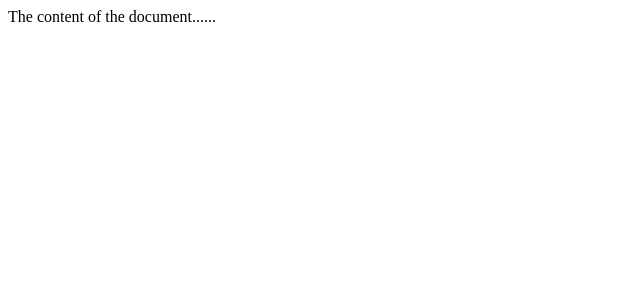
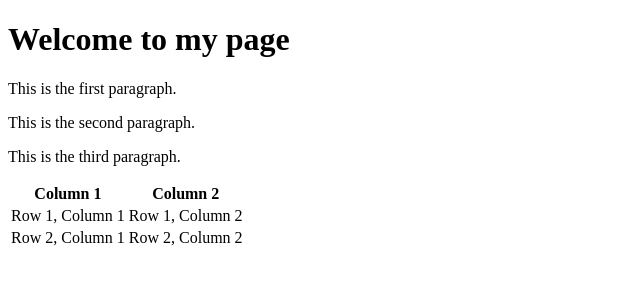
Before and after one commit to maxpavlenko/CV, a plain HTML site: page index.html in a window 1280 px wide. Shown: the whole page, without its empty margins (0-640 px from the left). Drawn offline with Linux system fonts and the light colour scheme.

Commit message:
Update index.html

```diff
--- a/index.html
+++ b/index.html
@@ -1,11 +1,26 @@
-<!DOCTYPE HTML>
-
-<head>
-<title>Title of the document</title>
-</head>
-
-<body>
-The content of the document......
-</body>
-
+<!DOCTYPE html>
+<html>
+  <head>
+    <title>My Sample Page</title>
+  </head>
+  <body>
+    <h1>Welcome to my page</h1>
+    <p>This is the first paragraph.</p>
+    <p>This is the second paragraph.</p>
+    <p>This is the third paragraph.</p>
+    <table>
+      <tr>
+        <th>Column 1</th>
+        <th>Column 2</th>
+      </tr>
+      <tr>
+        <td>Row 1, Column 1</td>
+        <td>Row 1, Column 2</td>
+      </tr>
+      <tr>
+        <td>Row 2, Column 1</td>
+        <td>Row 2, Column 2</td>
+      </tr>
+    </table>
+  </body>
 </html>
```
